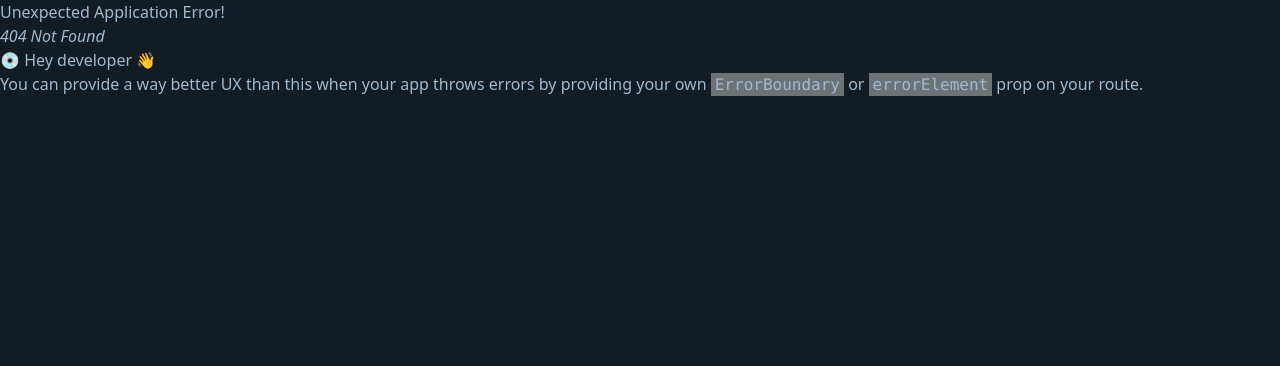
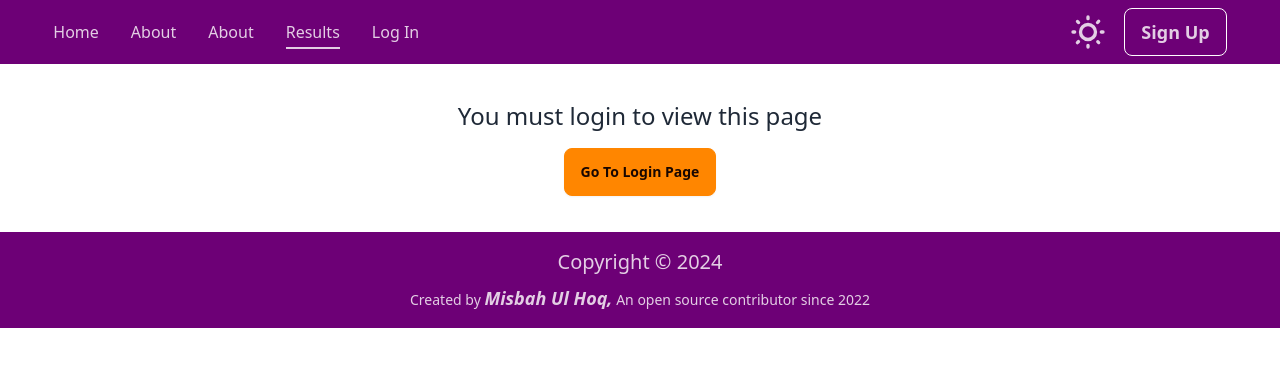
Before and after one commit to misbahulhoq/arbanpublicschool, a React (Vite) app: page /results in a window 1280 px wide. Before the commit this address had no page. Shown: the top 366 px of the page. Built offline with nearby package versions, Linux system fonts and the light colour scheme; no server answers.

Commit message:
I don't know what I did in this commit

```diff
--- a/src/components/Header.jsx
+++ b/src/components/Header.jsx
@@ -1,11 +1,14 @@
-import { useEffect, useState } from "react";
+import { useContext, useEffect, useState } from "react";
 import { IoMdMenu } from "react-icons/io";
 import { NavLink } from "react-router-dom";
+import { AuthContext } from "../provider/AuthProvider";
 
 const Header = () => {
   const [theme, setTheme] = useState(
     localStorage.getItem("theme") ? localStorage.getItem("theme") : "fantasy",
   );
+
+  const { user, logOut } = useContext(AuthContext);
 
   const handleTheme = (e) => {
     if (e.target.checked) {
@@ -35,11 +38,19 @@ const Header = () => {
       <li>
         <NavLink to="/results">Results</NavLink>
       </li>
+      {!user && (
         <li>
           <NavLink to="/login">Log In</NavLink>
         </li>
+      )}
+      {user && (
+        <li className="cursor-pointer select-none" onClick={logOut}>
+          Log Out
+        </li>
+      )}
     </>
   );
+
   return (
     <nav className="bg-primary py-2 text-primary-content">
       <div className="nav-content container-center flex items-center justify-between gap-5">
@@ -104,12 +115,14 @@ const Header = () => {
             </svg>
           </label>
 
+          {!user && (
             <NavLink
               to="/signup"
               className="btn btn-outline border border-white text-lg text-primary-content hover:btn-secondary"
             >
               Sign Up
             </NavLink>
+          )}
         </div>
       </div>
     </nav>
--- a/src/components/LogIn.jsx
+++ b/src/components/LogIn.jsx
@@ -1,8 +1,11 @@
 import { useContext, useState } from "react";
 import { IoMdEye, IoMdEyeOff } from "react-icons/io";
 import { AuthContext } from "../provider/AuthProvider";
+import { useLocation } from "react-router-dom";
 
 const LogIn = () => {
+  const router = useLocation();
+  console.log(router);
   const { signInUser } = useContext(AuthContext);
 
   const [passwordVisible, setPasswordVisible] = useState(false);
--- a/src/components/Results.jsx
+++ b/src/components/Results.jsx
@@ -1,5 +1,21 @@
-const Results = () => {
-  return <div>Results</div>;
+import { useContext } from "react";
+import { AuthContext } from "../provider/AuthProvider";
+import { Link } from "react-router-dom";
+
+const Results = ({ children }) => {
+  const { user } = useContext(AuthContext);
+  return user ? (
+    <div>{children}</div>
+  ) : (
+    <div className="container-center my-9 flex flex-col items-center justify-center space-y-4">
+      <h2 className="text-center text-2xl font-medium">
+        You must login to view this page
+      </h2>
+      <Link to="/login" className="btn btn-accent text-center">
+        Go To Login Page
+      </Link>
+    </div>
+  );
 };
 
 export default Results;
--- /dev/null
+++ b/src/components/ResultsContent.jsx
@@ -0,0 +1,5 @@
+const ResultsContent = () => {
+  return <div>This page will be showed after login</div>;
+};
+
+export default ResultsContent;
--- a/src/main.jsx
+++ b/src/main.jsx
@@ -7,6 +7,8 @@ import Home from "./Home.jsx";
 import SignUp from "./components/SignUp.jsx";
 import LogIn from "./components/LogIn.jsx";
 import AuthProvider from "./provider/AuthProvider.jsx";
+import Results from "./components/Results.jsx";
+import ResultsContent from "./components/ResultsContent.jsx";
 
 const router = createBrowserRouter([
   {
@@ -25,6 +27,14 @@ const router = createBrowserRouter([
         path: "/login",
         element: <LogIn />,
       },
+      {
+        path: "/results",
+        element: (
+          <Results>
+            <ResultsContent />
+          </Results>
+        ),
+      },
     ],
   },
 ]);
--- a/src/provider/AuthProvider.jsx
+++ b/src/provider/AuthProvider.jsx
@@ -1,8 +1,10 @@
-import { createContext, useState } from "react";
+import { createContext, useEffect, useState } from "react";
 import PropTypes from "prop-types";
 import {
   createUserWithEmailAndPassword,
+  onAuthStateChanged,
   signInWithEmailAndPassword,
+  signOut,
 } from "firebase/auth";
 import auth from "../../utils/firebase";
 export const AuthContext = createContext(null);
@@ -13,10 +15,23 @@ const AuthProvider = ({ children }) => {
     return createUserWithEmailAndPassword(auth, email, password);
   };
 
+  const logOut = () => {
+    signOut(auth);
+  };
+
   const signInUser = (email, password) => {
     return signInWithEmailAndPassword(auth, email, password);
   };
-  const authInfo = { user, createUser, signInUser };
+
+  useEffect(() => {
+    onAuthStateChanged(auth, (currenUser) => {
+      setUser(currenUser);
+      console.log(currenUser);
+    });
+  }, []);
+
+  const authInfo = { user, createUser, signInUser, logOut };
+
   return (
     <AuthContext.Provider value={authInfo}>{children}</AuthContext.Provider>
   );
```
Lines whose indentation alone changed are shown as unchanged.
